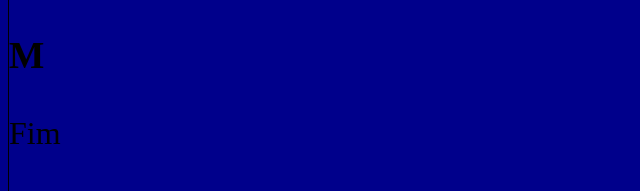
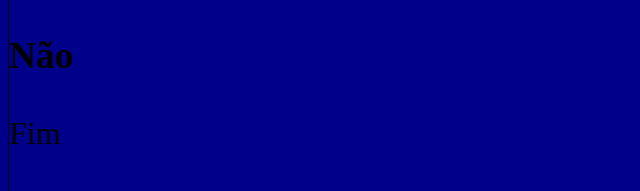
Before and after one commit to kellylidiane/curso-git, a plain HTML site: page index.html in a window 1280 px wide. Shown: the part 304-495 px from the top of the page, 0-640 px from the left. Drawn offline with Linux system fonts and the light colour scheme.

Commit message:
Revert "apagar h3"
This reverts commit 5ecc8e91b68277715e0f1870274e9def06551174.

```diff
--- a/index.html
+++ b/index.html
@@ -7,7 +7,7 @@
 		<p>Blá</p>
 		<p>Blá</p>
 		<p>Blá</p>
-		<h3>M</h3>
+		<h3>Não</h3>
 	</body>
 	<footer>Fim</footer>
 	<h4>Copyright</h4>
```
